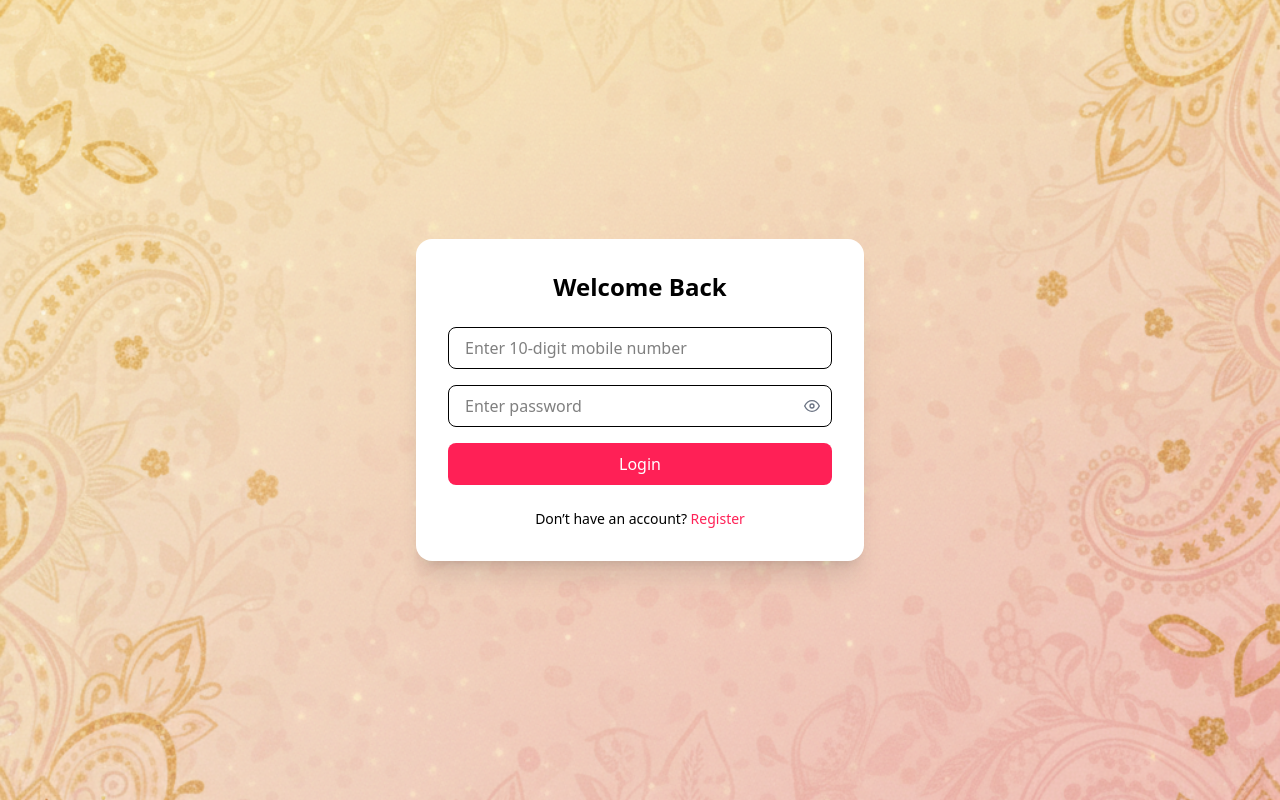
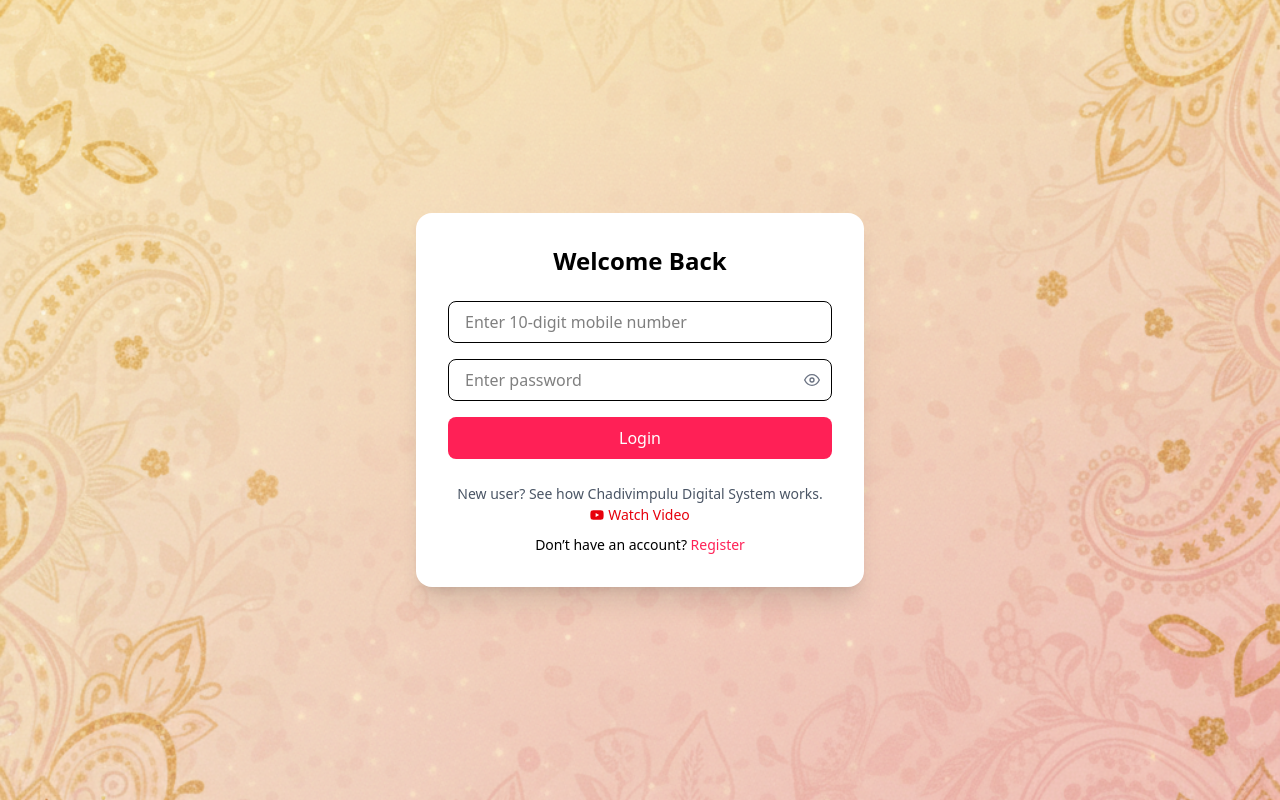
Before and after one commit to goduguvenugopal/chadivimpulavedika, a React (Vite) app: page /login in a window 1280 px wide. Built offline with nearby package versions, Linux system fonts and the light colour scheme; no server answers.

Commit message:
added youtube video demo link

```diff
--- a/src/config/env.ts
+++ b/src/config/env.ts
@@ -2,8 +2,9 @@
   API_URL: import.meta.env.VITE_API_URL as string,
   SUPPORT_EMAIL: import.meta.env.VITE_SUPPORT_EMAIL as string,
   SUPPORT_PHONE: import.meta.env.VITE_SUPPORT_PHONE as string,
-  SUBSCRIPTION_UPI_ID : import.meta.env.VITE_SUBSCRIPTION_UPI_ID as string,
-  SUBSCRIPTION_AMOUNT : import.meta.env.VITE_SUBSCRIPTION_AMOUNT as string
+  SUBSCRIPTION_UPI_ID: import.meta.env.VITE_SUBSCRIPTION_UPI_ID as string,
+  SUBSCRIPTION_AMOUNT: import.meta.env.VITE_SUBSCRIPTION_AMOUNT as string,
+  YOUTUBE_VIDEO: import.meta.env.VITE_YOUTUBE_VIDEO as string,
 };
 
 // Optional: Validate required envs in development
--- a/src/pages/user/Login.tsx
+++ b/src/pages/user/Login.tsx
@@ -6,6 +6,8 @@
 import { getRedirectPath } from "../../utils/getRedirectPath";
 import { toast } from "react-toastify";
 import { FiEye, FiEyeOff } from "react-icons/fi";
+import { FaYoutube } from "react-icons/fa";
+import env from "../../config/env";
 
 const Login = () => {
   const { login, user, loading: authLoading } = useAuth();
@@ -39,7 +41,7 @@
 
     if (!passwordRegex.test(password)) {
       setError(
-        "Password must be 8+ chars with uppercase, lowercase, number & special character"
+        "Password must be 8+ chars with uppercase, lowercase, number & special character",
       );
       return;
     }
@@ -73,16 +75,13 @@
         <h2 className="text-2xl font-bold text-center mb-6">Welcome Back</h2>
 
         <form onSubmit={handleSubmit} className="space-y-4">
-
           {/* Mobile Input */}
           <input
             type="text"
             inputMode="numeric"
             maxLength={10}
             value={mobile}
-            onChange={(e) =>
-              setMobile(e.target.value.replace(/\D/g, ""))
-            }
+            onChange={(e) => setMobile(e.target.value.replace(/\D/g, ""))}
             placeholder="Enter 10-digit mobile number"
             className="w-full border px-4 py-2 rounded-lg focus:outline-none focus:ring-2 focus:ring-rose-400"
           />
@@ -106,9 +105,7 @@
             </button>
           </div>
 
-          {error && (
-            <p className="text-red-500 text-sm">{error}</p>
-          )}
+          {error && <p className="text-red-500 text-sm">{error}</p>}
 
           <button
             type="submit"
@@ -119,7 +116,22 @@
           </button>
         </form>
 
-        <p className="text-center text-sm mt-6">
+        <p className="text-center text-[14px] mt-6 text-gray-600">
+          New user? See how{" "}
+          <span className="font-medium">Chadivimpulu Digital System</span>{" "}
+          works.{" "}
+          <a
+            href={env.YOUTUBE_VIDEO}
+            target="_blank"
+            rel="noopener noreferrer"
+            className="inline-flex items-center gap-1 text-red-600 font-medium hover:underline"
+          >
+            <FaYoutube />
+            Watch Video
+          </a>
+        </p>
+
+        <p className="text-center text-sm mt-2">
           Don’t have an account?{" "}
           <Link
             to="/register"
```
